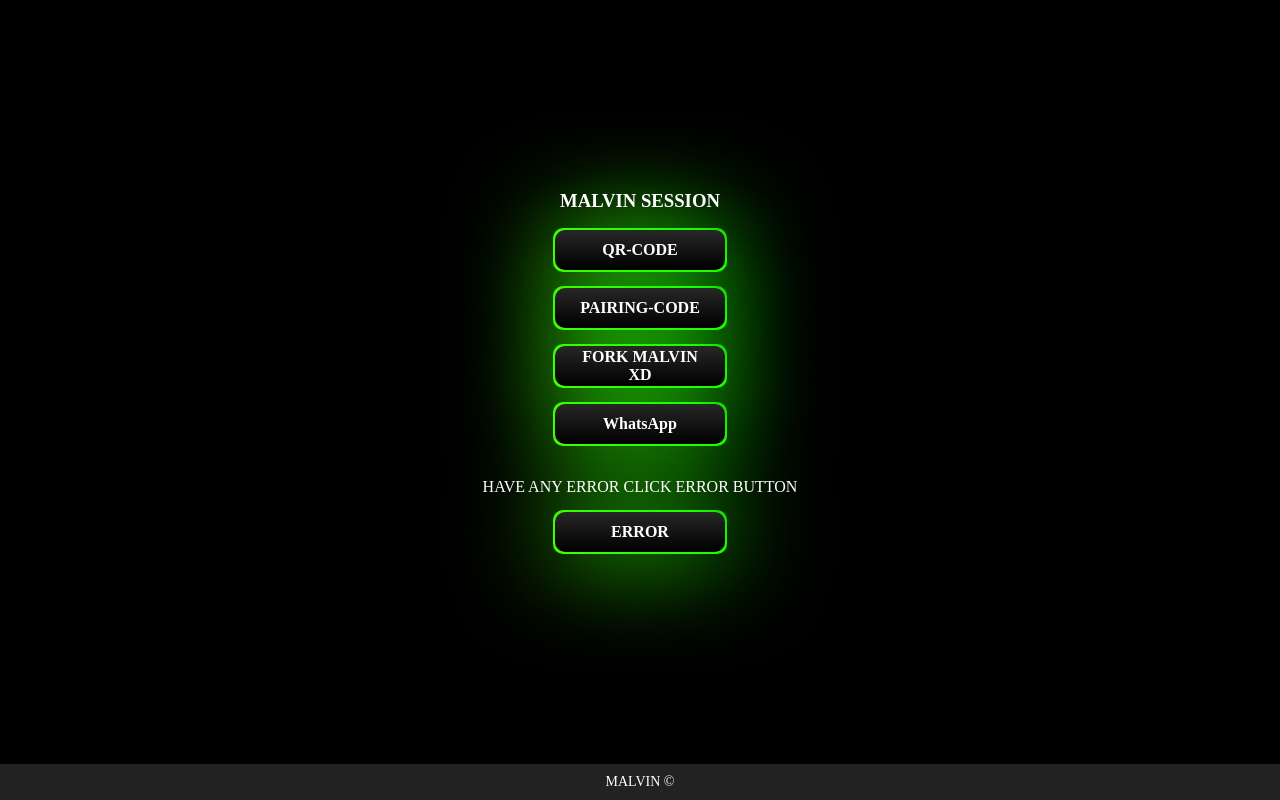
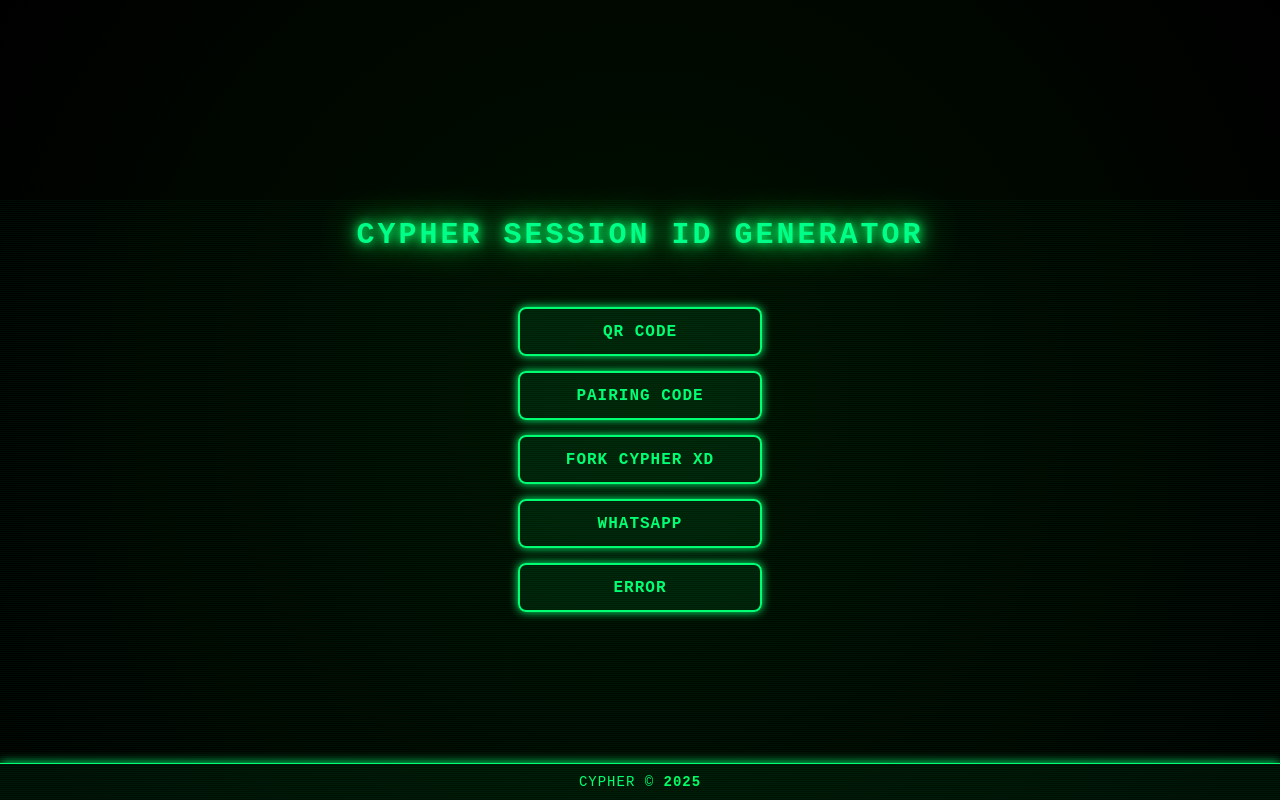
Before and after one commit to ogemdivictor1/Cypher-md-, a website: page main.html in a window 1280 px wide. Drawn offline with Linux system fonts and the light colour scheme.

Commit message:
Update main.html

```diff
--- a/main.html
+++ b/main.html
@@ -3,129 +3,140 @@
 <head>
   <meta charset="UTF-8">
   <meta name="viewport" content="width=device-width, initial-scale=1.0">
-  <link rel="shortcut icon" href="" type="image/x-icon">
+  <title>CYPHER SESSION ID GENERATOR</title>
+  <link rel="shortcut icon" href="https://files.catbox.moe/39z8jd.jpg" type="image/x-icon">
   <style>
+    /* === GENERAL PAGE STYLE === */
     body {
-      background-color: black;
+      margin: 0;
+      padding: 0;
+      height: 100vh;
+      display: flex;
+      flex-direction: column;
+      justify-content: center;
+      align-items: center;
+      background: radial-gradient(circle at center, #001100 0%, #000000 100%);
+      font-family: 'Courier New', monospace;
+      color: #00ff88;
+      overflow: hidden;
+    }
+
+    /* === DIGITAL BACKGROUND EFFECT === */
+    .matrix {
+      position: fixed;
+      top: 0;
+      left: 0;
+      width: 100%;
+      height: 100%;
+      background: repeating-linear-gradient(
+        rgba(0, 255, 100, 0.04) 0px,
+        rgba(0, 255, 100, 0.04) 1px,
+        transparent 1px,
+        transparent 2px
+      );
+      z-index: -2;
+      animation: scan 4s linear infinite;
+    }
+
+    @keyframes scan {
+      from { transform: translateY(0); }
+      to { transform: translateY(100%); }
+    }
+
+    /* === GLOW HEADER === */
+    h3 {
+      font-size: 30px;
+      font-weight: 700;
+      letter-spacing: 3px;
+      text-shadow: 0 0 10px #00ff66, 0 0 20px #00ff66, 0 0 40px #00ff66;
+      animation: flicker 2s infinite;
+      margin-bottom: 40px;
+    }
+
+    @keyframes flicker {
+      0%, 18%, 22%, 25%, 53%, 57%, 100% {
+        opacity: 1;
+      }
+      20%, 24%, 55% {
+        opacity: 0.5;
+      }
+    }
+
+    /* === BUTTON CONTAINER === */
+    .button-container {
+      display: flex;
+      flex-direction: column;
+      align-items: center;
+      gap: 15px;
+    }
+
+    /* === HACKER BUTTON === */
+    .button {
       display: flex;
       align-items: center;
       justify-content: center;
-      height: 100vh;
-      margin: 0;
-      color: white;
+      width: 240px;
+      height: 45px;
+      border: 2px solid #00ff73;
+      border-radius: 8px;
+      color: #00ff73;
+      font-weight: bold;
+      text-transform: uppercase;
+      text-decoration: none;
+      letter-spacing: 1px;
+      background: rgba(0, 255, 100, 0.08);
+      box-shadow: 0 0 10px #00ff73;
+      position: relative;
+      overflow: hidden;
+      transition: 0.2s;
     }
 
-    {
-            "@context": "https://schema.org",
-            "@type": "Organization",
-            "url": "https://railway.app",
-            "logo": "https://files.catbox.moe/39z8jd.jpg"
+    .button:hover {
+      background: rgba(0, 255, 100, 0.2);
+      box-shadow: 0 0 20px #00ff73, 0 0 40px #00ff73;
+      transform: scale(1.05);
     }
 
-    .button-container {
-      text-align: center;
-      display: flex;
-      flex-direction: column;
-      align-items: center;
-    }
-
-    h3 {
-      margin-top: -40px;
-      opacity: 0;
-      animation: fadeIn 3s forwards;
-    }
-
-    .button {
-      width: 140px;
-      height: 40px;
-      display: flex;
-      align-items: center;
-      justify-content: center;
-      gap: 10px;
-      padding: 0px 15px;
-      background-color: red;
-      border-radius: 10px;
-      border: none;
-      color: white;
-      position: relative;
-      cursor: pointer;
-      font-weight: 900;
-      transition-duration: .2s;
-      background: linear-gradient(0deg, #000, #272727);
-      text-decoration: none;
-    }
-
-
+    /* === FOOTER === */
     footer {
       position: fixed;
       bottom: 0;
       width: 100%;
-    background-color: #222; /* Darker gray footer background */
-    color: #fff;
+      text-align: center;
+      background: rgba(0, 255, 100, 0.05);
+      color: #00ff73;
       padding: 10px 0;
-    text-align: center;
       font-size: 14px;
-
-  }
-    .button:before, .button:after {
-      content: '';
-      position: absolute;
-      left: -2px;
-      top: -2px;
-      border-radius: 10px;
-      background: linear-gradient(45deg, #48ff00, #15ff00, #000000,#000000, #ff0000);
-      background-size: 400%;
-      width: calc(100% + 4px);
-      height: calc(100% + 4px);
-      z-index: -1;
-      animation: steam 10s linear infinite;
+      border-top: 1px solid #00ff73;
+      letter-spacing: 1px;
+      box-shadow: 0 0 10px #00ff73;
     }
 
-    @keyframes steam {
-      0% {
-        background-position: 0 0;
-      }
-
-      50% {
-        background-position: 400% 0;
-      }
-
-      100% {
-        background-position: 0 0;
-      }
-    }
-
-    .button:after {
-      filter: blur(50px);
-    }
-
-    .button span {
-      z-index: 1;
-    }
-
-    @keyframes fadeIn {
-      to {
-        opacity: 1;
-      }
+    footer span {
+      color: #00ff66;
+      font-weight: bold;
     }
   </style>
 </head>
 <body>
+  <div class="matrix"></div>
+
   <div class="button-container">
-    <h3> MALVIN SESSION</h3>
-    <div></div>
-    <a href="/qr" class="button" target="_blank"> <span>QR-CODE</span> </a> <br>
-    <a href="/pair" class="button" target="_blank"> <span>PAIRING-CODE</span> </a> <br>
-    <a href="https://github.com/XdKing2/MALVIN-XD/fork" class="button" target="_blank"> <span>FORK MALVIN XD</span> </a> <br> </a>
-    <a href="https://whatsapp.com/channel/0029VbA6MSYJUM2TVOzCSb2A" class="button" target="_blank"> <span>WhatsApp</span> </a> <br>
+    <h3>CYPHER SESSION ID GENERATOR</h3>
 
-    <p>HAVE ANY ERROR CLICK ERROR BUTTON</p>
-
-    <a href="https://wa.me/263780166288" class="button" target="_blank"> <span>ERROR</span> </a> <br>
+    <a href="/qr" class="button" target="_blank"><span>QR CODE</span></a>
+    <a href="/pair" class="button" target="_blank"><span>PAIRING CODE</span></a>
+    <a href="https://github.com/XdKing2/MALVIN-XD/fork" class="button" target="_blank"><span>FORK CYPHER XD</span></a>
+    <a href="https://whatsapp.com/channel/0029VbA6MSYJUM2TVOzCSb2A" class="button" target="_blank"><span>WHATSAPP</span></a>
+    <a href="https://wa.me/263780166288" class="button" target="_blank"><span>ERROR</span></a>
+  </div>
 
   <footer>
-     MALVIN &copy; <span id="currentYear"></span>
+    CYPHER &copy; <span id="currentYear"></span>
   </footer>
 
+  <script>
+    document.getElementById('currentYear').textContent = new Date().getFullYear();
+  </script>
 </body>
 </html>
```
Lines whose indentation alone changed are shown as unchanged.
